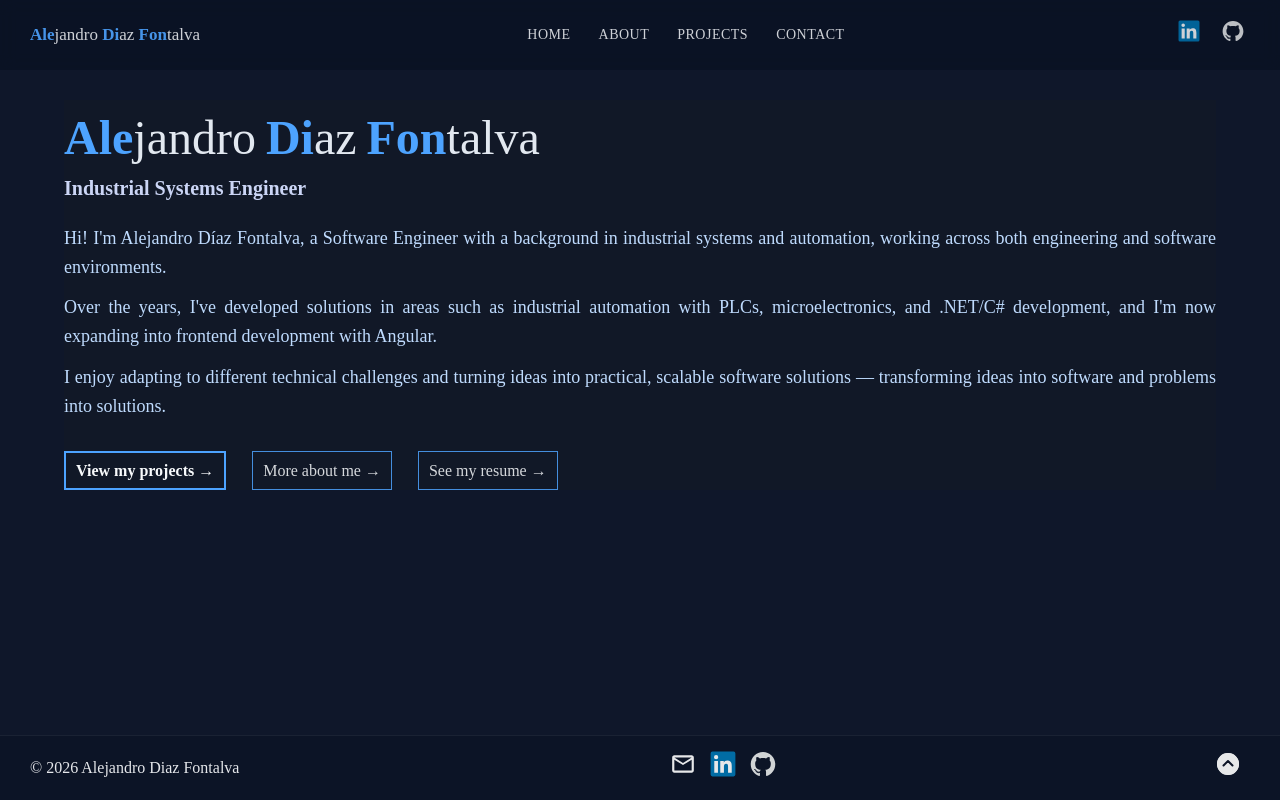
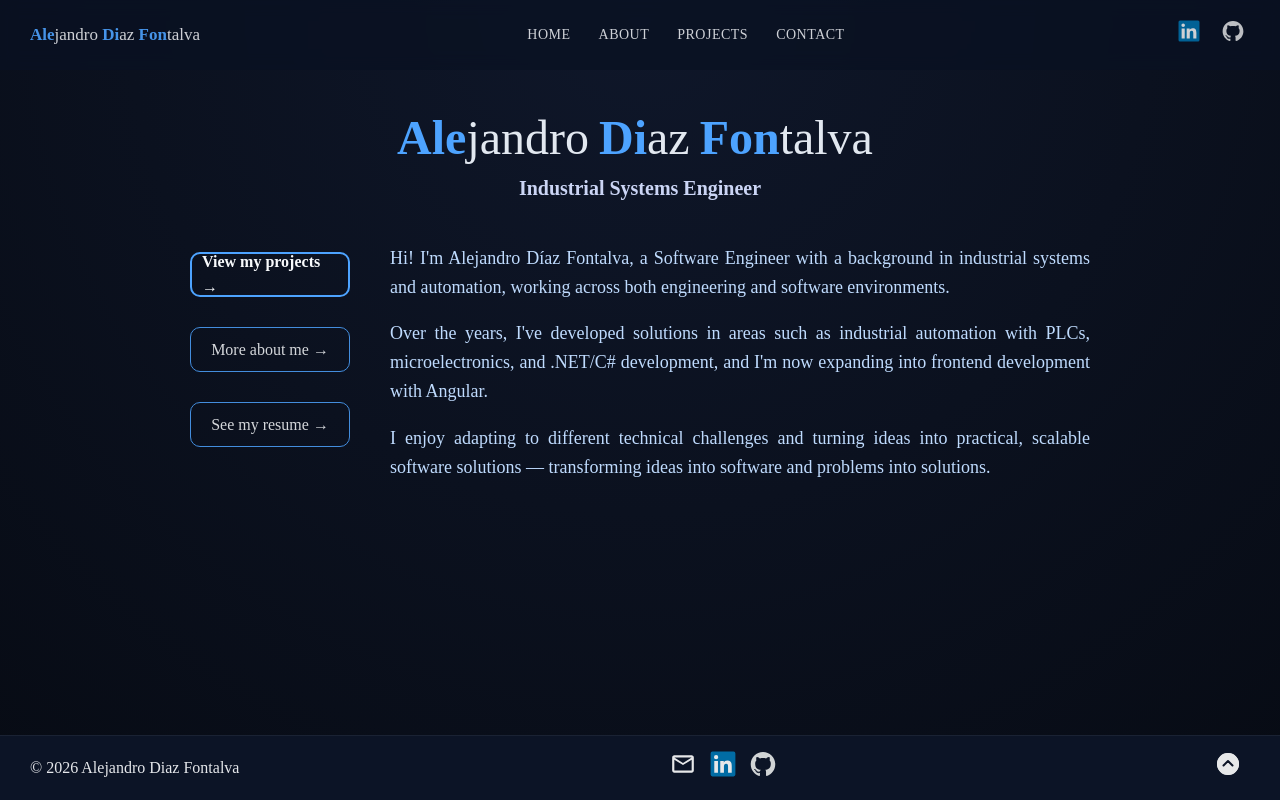
Before and after one commit to aledifon/portfolio, an Angular app: page / in a window 1280 px wide. Built offline with nearby package versions, Linux system fonts and the light colour scheme.

Commit message:
Finished design of About page

```diff
--- a/src/app/pages/about/about.component.html
+++ b/src/app/pages/about/about.component.html
@@ -1,7 +1,8 @@
 <section class="description">
     <h1>About me</h1>
 
-    <p class="who-am-i">
+    <!-- WHO AM I -->
+    <p class="description-text">
         Hi! I am Alejandro Díaz Fontalva, a Software Engineer with a background in
         Industrial Engineering and a strong interest in building software systems.
 
@@ -9,7 +10,8 @@
         about technology and digital systems.
     </p>
 
-    <p class="what-i-do">
+    <!-- WHAT I DO -->
+    <p class="description-text">
         Over the past 8 years, I've worked across different industrial and
         technological environments, from microelectronics and industrial automation
         systems (including PLC-based solutions) to desktop software development
@@ -24,27 +26,28 @@
     </p>
 
     <!-- HIGHLIGHTED BLOCK -->
-    <div class="side-project-highlight">
+    <div class="project-card">
+        <h3 class="project-card-header">Interactive Development</h3>
 
-        <h3>Interactive Development</h3>
-
-        <p>
+        <p class="project-card-text">
             I build real-time interactive experiences using Unity and game development tools.
         </p>
 
-        <a href="https://aledifon89.wixsite.com/aledifon-games" target="_blank">
+        <a href="https://aledifon89.wixsite.com/aledifon-games" target="_blank" class="project-card-link">
             Explore my interactive development work →
         </a>
 
     </div>
 
-    <p class="what-i-do">
+    <!-- WHAT I DO -->
+    <p class="description-text">
         More recently, I've been expanding my skill set toward frontend development
         with Angular and modern web technologies, continuously adapting to new tools
         and environments as I evolve as a developer.
     </p>
 
-    <p class="what-i-want">
+    <!-- WHAT I WANT -->
+    <p class="description-text">
         What drives me most is the process of turning ideas into functional and
         scalable software solutions.
 
@@ -52,7 +55,8 @@
         bring ideas to life in meaningful ways.
     </p>
 
-    <p class="hobbies">
+    <!-- HOBBIES -->
+    <p class="description-text">
         Outside of work, I enjoy video games and game development, especially for
         the sense of immersion and creativity they offer.
 
@@ -100,11 +104,11 @@
                     <span>.NET</span>
                 </li>
                 <li class="stack-item">
-                    <img class="stack-icon" src="assets/icons/wpf.svg" alt="WPF logo">
+                    <img class="stack-icon wpf" src="assets/icons/wpf.svg" alt="WPF logo">
                     <span>WPF</span>
                 </li>
                 <li class="stack-item">
-                    <img class="stack-icon" src="assets/icons/winforms.svg" alt="Windows Forms logo">
+                    <img class="stack-icon winforms" src="assets/icons/winforms.svg" alt="Windows Forms logo">
                     <span>Windows Forms</span>
                 </li>
             </ul>
@@ -146,7 +150,7 @@
                     <span>Unity (2D/3D)</span>
                 </li>
                 <li class="stack-item">
-                    <img class="stack-icon" src="assets/icons/industrialdata.svg" alt="SQL logo">
+                    <img class="stack-icon sql" src="assets/icons/industrialdata.svg" alt="SQL logo">
                     <span>SQL (basic)</span>
                 </li>
                 <li class="stack-item">
@@ -172,6 +176,10 @@
 </section>
 
 <section class="cta">
+    <p class="cta-intro">
+        Want to know more about my work?
+    </p>
+    <div class="cta-links">
         <!-- Go to Projects Page -->
         <a routerLink="/projects" class="cta-link primary">
             View my projects →
@@ -184,4 +192,5 @@
         <a href="assets/documents/cv.pdf" target="_blank" class="cta-link">
             See my resume →
         </a>
+    </div>
 </section>
--- a/src/app/pages/about/about.component.scss
+++ b/src/app/pages/about/about.component.scss
@@ -1,7 +1,113 @@
-.video-pitch video{
-  width: 100%;
-  max-width: 700px;
-  height: auto;
+
+// Description section
+.description{
+  margin-bottom: 40px;
+  line-height: 1.6;
+  // color: #dbeafe;
+  color: #bfdbfe;
+}
+
+.description h1{
+  font-weight: 500;
+  font-size: 48px;
+  margin-bottom: 20px;
+  text-align: center;
+}
+
+.description .description-text{
+  margin-bottom: 18px;
+  text-align: justify;
+  font-size: 18px;
+}
+
+// Unity card
+.project-card{
+  margin: 30px 0px;
+  padding: 18px 20px;
+
+  background: rgba(77, 163, 255, 0.05);
+  border-left: 2px solid rgba(77, 163, 255, 0.4);
+}
+
+.project-card h3{
+  margin-bottom: 10px;
+  color: #4da3ff;
+  font-weight: 600;
+}
+
+.project-card-text{
+  margin-bottom: 15px;
+  color: #cbd5f5;
+  line-height: 1.5;
+}
+
+.project-card-link{
+  color: #f8fafc;
+  text-decoration: none;
+  border-bottom: 1px solid #4da3ff;
+  transition: 0.2s;
+}
+
+.project-card-link:hover{
+  color: #4da3ff;
+}
+
+
+// Stack section
+.tech-stack{
+  margin-bottom: 30px;
+  line-height: 1.6;
+  // color: #dbeafe;
+  color: #bfdbfe;
+}
+
+.tech-stack h2{
+  font-weight: 500;
+  font-size: 38px;
+  margin-bottom: 20px;
+  text-align: center;
+}
+
+// Stack using flex
+// .stack{
+//   display: flex;
+//   justify-content: center;
+//   gap: 40px;
+//   flex-wrap: wrap;
+// }
+
+// Stack using grid
+.stack{
+  display: grid;
+  grid-template-columns: repeat(auto-fit, minmax(180px, 1fr));
+  gap: 32px;
+  justify-items: center;
+}
+
+.stack-category h3{
+  text-align: center;
+  margin-bottom: 10px;
+}
+
+.stack-item{
+  display: flex;
+  flex-direction: column;
+  margin-bottom: 15px;
+  align-items: center;
+  gap: 5px;
+  transition: transform 0.2s ease;
+}
+
+.stack-item:hover .stack-icon{
+  transform: scale(1.05);
+}
+
+.stack-item span{
+  width: 100px;
+  text-align: center;
+  white-space: normal;
+  word-break: break-word;
+  line-height: 1.2;
 }
 
 .stack-icon{
@@ -10,7 +116,140 @@
   object-fit: contain;
 }
 
+.stack-icon.wpf,
+.stack-icon.winforms,
+.stack-icon.sql{
+    filter: invert(1) brightness(0.8);
+}
+
 ul{
   list-style-type: none;
   padding: 0;
 }
+
+// Video pitch section
+.video-pitch{
+  display: flex;
+  flex-direction: column;
+  align-items: center;
+  margin-bottom: 40px;
+  line-height: 1.6;
+  // color: #dbeafe;
+  color: #bfdbfe;
+}
+
+.video-pitch h2{
+  font-weight: 500;
+  font-size: 38px;
+  margin-bottom: 20px;
+  text-align: center;
+}
+
+.video-pitch p{
+  margin-bottom: 18px;
+  max-width: 700px;
+  text-align: center;
+  font-size: 18px;
+}
+
+.video-pitch video{
+  // width: 100%;
+  max-width: 700px;
+  height: auto;
+  border-radius: 8px;
+}
+
+// CTA section
+.cta{
+    display: flex;
+    justify-content: center;
+    flex-direction: column;
+    // flex-wrap: wrap;
+    // gap: 30px;
+    margin-top: 60px 0;
+    margin-bottom: 20px;
+}
+
+.cta-intro {
+  text-align: center;
+  font-size: 22px;
+  color: #e2e8f0;
+  margin-bottom: 20px
+}
+
+.cta-links{
+  display: flex;
+  justify-content: center;
+  flex-direction: row;
+  flex-wrap: wrap;
+  gap: 30px;
+}
+
+.cta a.primary{
+    font-weight: 600;
+    border-width: 2px;
+}
+.cta a:not(.primary) {
+  opacity: 0.85;
+}
+
+.cta a{
+    position: relative;
+    overflow: hidden;
+    height: 45px;
+    width: 160px;
+
+    display: flex;
+    align-items: center;
+    justify-content: center;
+
+    padding: 5px 10px;
+    margin-bottom: 0px;
+
+    text-decoration: none;
+    color: #f8fafc;
+
+    border: 1px solid #4da3ff;          // For Horizontal filling Fx
+    background: transparent;
+    // border-bottom: 2px solid #4da3ff;   // For Vertical filling Fx
+
+    z-index: 1;
+    transition: color 0.3s ease-out;
+
+    border-radius: 10px;
+}
+
+.cta a::before {
+    content: "";
+    position: absolute;
+
+    // bottom: 0;      // For Horizontal filling Fx
+    // top: auto;      // For Horizontal filling Fx
+    top: 0;         // For vertical filling Fx
+    left: 0;
+
+    // For Horizontal filling Fx
+    height: 100%;
+    width: 0%;
+
+    // For Vertical filling Fx
+    // height: 0%;
+    // width: 100%;
+
+    background-color: #4da3ff;
+
+    z-index: -1;
+    transition: width 0.3s ease;    // For Horizontal filling Fx
+    // transition: height 0.3s ease;   // For Vertical filling Fx
+}
+
+.cta a:hover::before{
+    // height: 100%;           // For Vertical filling Fx
+    width: 100%;           // For Horizontal filling Fx
+}
+
+.cta a:hover {
+  color: #0f172a;
+  border-color: #0f172a;
+  opacity: 1;
+}
--- a/src/app/pages/home/home.component.html
+++ b/src/app/pages/home/home.component.html
@@ -11,6 +11,22 @@
         {{heroRol()}}
         <!-- Software Engineer · Industrial Systems · Frontend (Angular)         -->
     </h2>
+
+    <div class="hero-content">
+        <div class="cta">
+            <!-- Go to Projects Page -->
+            <a routerLink="/projects" class="cta-link primary">
+                View my projects →
+            </a>
+            <!-- Go to About Page -->
+            <a routerLink="/about" class="cta-link">
+                More about me →
+            </a>
+            <!-- See my resume -->
+            <a href="assets/documents/cv.pdf" target="_blank" class="cta-link">
+                See my resume →
+            </a>
+        </div>
 
         <div class="hero-description">
             <p class="hero-text">
@@ -31,19 +47,5 @@
                 software and problems into solutions.
             </p>
         </div>
-
-    <div class="cta">
-        <!-- Go to Projects Page -->
-        <a routerLink="/projects" class="cta-link primary">
-            View my projects →
-        </a>
-        <!-- Go to About Page -->
-        <a routerLink="/about" class="cta-link">
-            More about me →
-        </a>
-        <!-- See my resume -->
-        <a href="assets/documents/cv.pdf" target="_blank" class="cta-link">
-            See my resume →
-        </a>
     </div>
 </section>
--- a/src/app/pages/home/home.component.scss
+++ b/src/app/pages/home/home.component.scss
@@ -3,6 +3,7 @@
     font-weight: 500;
     font-size: 48px;
     margin-bottom: -5px;
+    text-align: center;
 }
 
 .hero-title .highlight{
@@ -30,6 +31,7 @@
     color: #cbd5f5;
     // color: #cbd5e1;
     transition: opacity 0.8s ease-in;
+    text-align: center;
 }
 .hero-subtitle.hide{
     opacity: 0;
@@ -38,15 +40,23 @@
     opacity: 1;
 }
 
+.hero-content{
+    display: flex;
+    gap: 40px;
+    justify-content: center;
+    margin-top: 40px;
+}
+
 // HERO DESCRIPTION
 .hero-description{
     margin-bottom: 30px;
     line-height: 1.6;
     // color: #dbeafe;
     color: #bfdbfe;
+    max-width: 700px;
 }
 .hero-text{
-    margin-bottom: 12px;
+    margin-bottom: 18px;
     text-align: justify;
     font-size: 18px;
 }
@@ -54,9 +64,10 @@
 // CALL TO ACTION
 .cta{
     display: flex;
-    flex-direction: row;
+    flex-direction: column;
     flex-wrap: wrap;
-    gap: 26px;
+    gap: 30px;
+    margin-top: 8px;
 }
 
 .cta a.primary{
@@ -70,6 +81,8 @@
 a{
     position: relative;
     overflow: hidden;
+    height: 45px;
+    width: 160px;
 
     display: flex;
     align-items: center;
@@ -87,6 +100,8 @@ a{
 
     z-index: 1;
     transition: color 0.3s ease-out;
+
+    border-radius: 10px;
 }
 
 a::before {
--- a/src/app/pages/projects/projects.component.html
+++ b/src/app/pages/projects/projects.component.html
@@ -95,7 +95,6 @@
 <section class="cta">
     <!-- Go to Contact Page -->
     <a routerLink="/contact" class="cta-link primary">
-        Interested in more details or collaboration?
-        Let's talk! →
+        Let’s build something together! →
     </a>
 </section>
--- a/src/styles.scss
+++ b/src/styles.scss
@@ -2,7 +2,9 @@ html {
   scroll-behavior: smooth;
 }
 body {
-  background-color: rgb(15, 23, 42); /* gris azulado oscuro */
+  background-color: rgba(15, 23, 42); /* gris azulado oscuro */
+  background: radial-gradient(circle at top, #0f172a, #070b14);
+  // background: radial-gradient(circle, #0f172a, #0c1326, #070b14);
   color: #e5e7eb;
     font-family: 'Source Sans 3';
     line-height: 1.6;
@@ -15,9 +17,6 @@ body {
   // margin: 20px 20px;
 
   margin: 0;
-}
-section {
-  background-color: #111827; /* un poco más claro */
 }
 
 // * {
```
Lines whose indentation alone changed are shown as unchanged.
